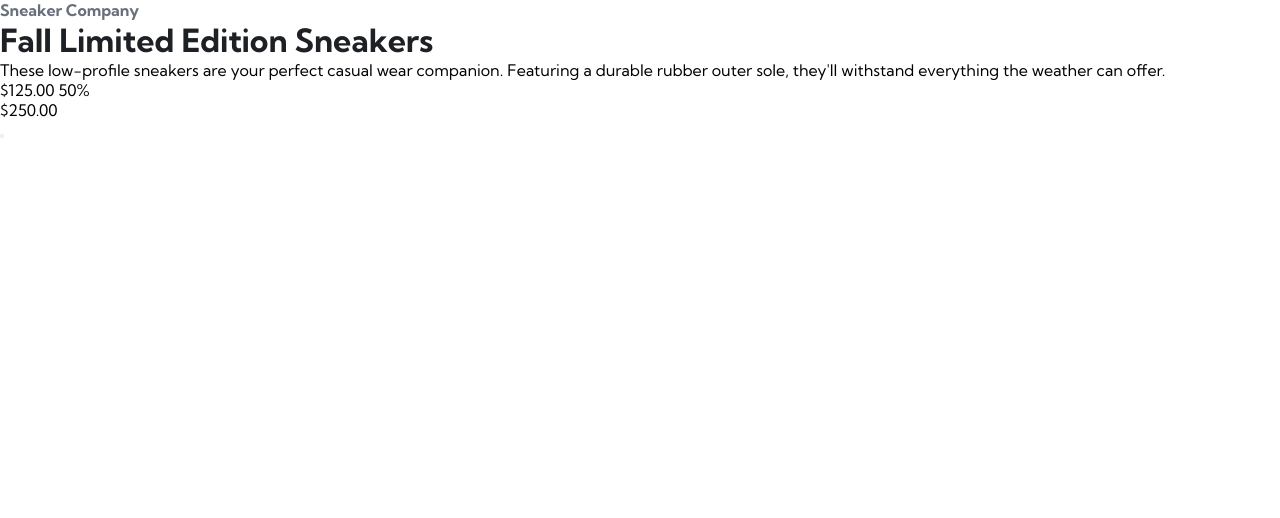
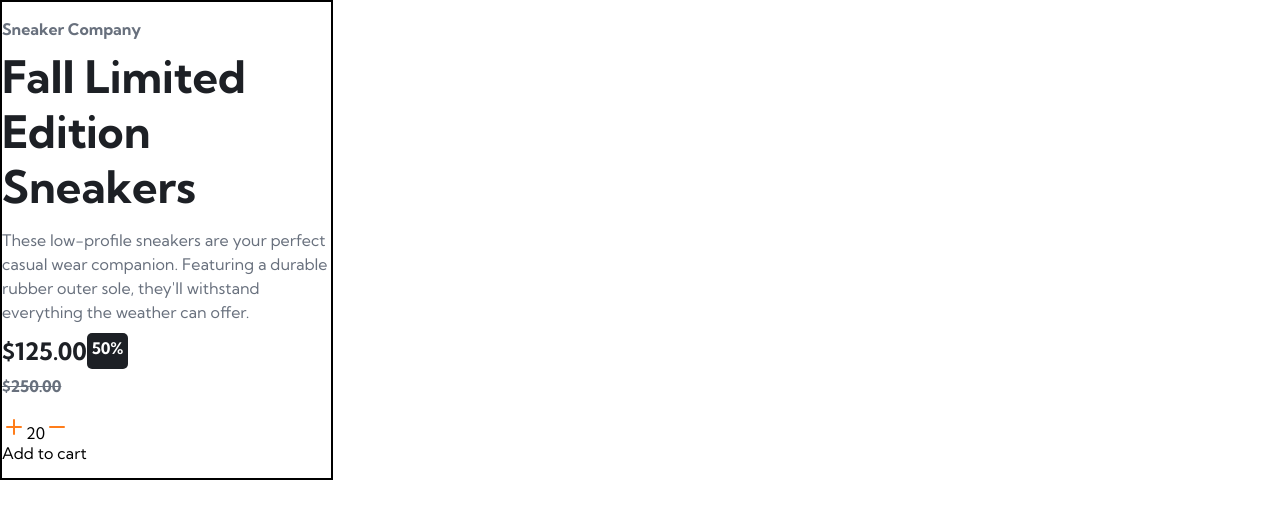
Before and after one commit to nonso01/14-fem-soln, a Vue app: page / in a window 1280 px wide. Shown: the top 518 px of the page. Built offline with nearby package versions, Linux system fonts and the light colour scheme.

Commit message:
limited edition component

```diff
--- a/src/components/FallLimited.vue
+++ b/src/components/FallLimited.vue
@@ -1,45 +1,110 @@
 <script setup>
-import IconPlus from '/icon-plus.svg'
+import { Plus, Minus } from "lucide-vue-next";
+// import { ref } from "vue";
+
+const maxQuantity = 20;
 </script>
 
 <template>
-  <div class="f-l">
-    <div class="f-l-h">
+  <div class="f-l flex bd">
+    <div class="f-l-h flex">
       <h4>Sneaker Company</h4>
       <h1>Fall Limited Edition Sneakers</h1>
     </div>
 
-    <div class="f-l-p">
+    <div class="f-l-p flex">
       <p>
         These low-profile sneakers are your perfect casual wear companion.
         Featuring a durable rubber outer sole, they'll withstand everything the
         weather can offer.
       </p>
-      <div>
-        <p>
-          <span>$125.00</span>
-          <span> 50%</span>
+      <div class="prices flex">
+        <p class="flex">
+          <span class="bold">$125.00</span>
+          <span class="discount"> 50%</span>
         </p>
-        <p>$250.00</p>
+        <p class="strike">$250.00</p>
       </div>
     </div>
 
     <div class="f-l-b">
       <div class="quantity">
-        <!-- <button></button> -->
-        <span> </span>
-        <!-- <button></button> -->
+        <Plus stroke="#ff7d1a" />
+        <span> {{ maxQuantity }}</span>
+        <Minus stroke="#ff7d1a" />
       </div>
-      <button></button>
+      <div class="add">
+        <span>Add to cart</span>
+      </div>
     </div>
   </div>
 </template>
 
 <style scoped>
-h1 {
-  color: var(--very-dark-blue);
-}
-h4 {
-  color: var(--dark-grayish-blue);
+/* replace column class */
+.f-l {
+  width: 26%;
+  height: 60dvh;
+
+  flex-direction: column;
+  justify-content: space-evenly;
+
+  h1 {
+    color: var(--very-dark-blue);
+    text-wrap: pretty;
+    font-size: 2.8rem;
+  }
+
+  h4,
+  p {
+    color: var(--dark-grayish-blue);
+    line-height: 1.5;
+    text-wrap: pretty;
+  }
+
+  .strike {
+    text-decoration: line-through;
+    font-weight: bold;
+  }
+
+  .bold {
+    color: var(--very-dark-blue);
+    font-size: x-large;
+    font-weight: bold;
+  }
+
+  .discount {
+    background-color: var(--very-dark-blue);
+    color: var(--white);
+    font-weight: bold;
+    padding-inline: 5%;
+    padding-block: 2.8%;
+    border-radius: 5px;
+  }
+  .f-l-h {
+    flex-grow: 0.1;
+
+    flex-direction: column;
+    justify-content: space-between;
+  }
+  .f-l-p {
+    /* height: 30%; */
+    flex-grow: 0.2;
+
+    flex-direction: column;
+    justify-content: space-between;
+
+    .prices {
+      flex-grow: 0.6;
+
+      flex-direction: column;
+      justify-content: space-around;
+
+      p:not(.strike) {
+        width: 30%;
+        justify-content: space-between;
+      }
+    }
+  }
 }
 </style>
--- a/src/style.css
+++ b/src/style.css
@@ -9,12 +9,34 @@
 }
 
 :root {
+  --bd: 2px solid;
   --very-dark-blue: hsl(220, 13%, 13%);
   --dark-grayish-blue: hsl(219, 9%, 45%);
   --grayish-blue: hsl(220, 14%, 75%);
   --light-grayish-blue: hsl(223, 64%, 98%);
   --white: hsl(0, 0%, 100%);
   /* --black with 75% opacity */
-  --orange: hsl(26, 100%, 55%);
+  --orange: #ff7d1a;
   --Pale-orange: hsl(25, 100%, 94%);
 }
+
+html {
+  height: 100dvh;
+  user-select: none;
+  -moz-user-select: none;
+  body,
+  #app {
+    height: inherit;
+  }
+}
+
+.flex {
+  display: flex;
+  &.column {
+    flex-direction: column;
+  }
+}
+
+.bd {
+  border: 2px solid;
+}
```
